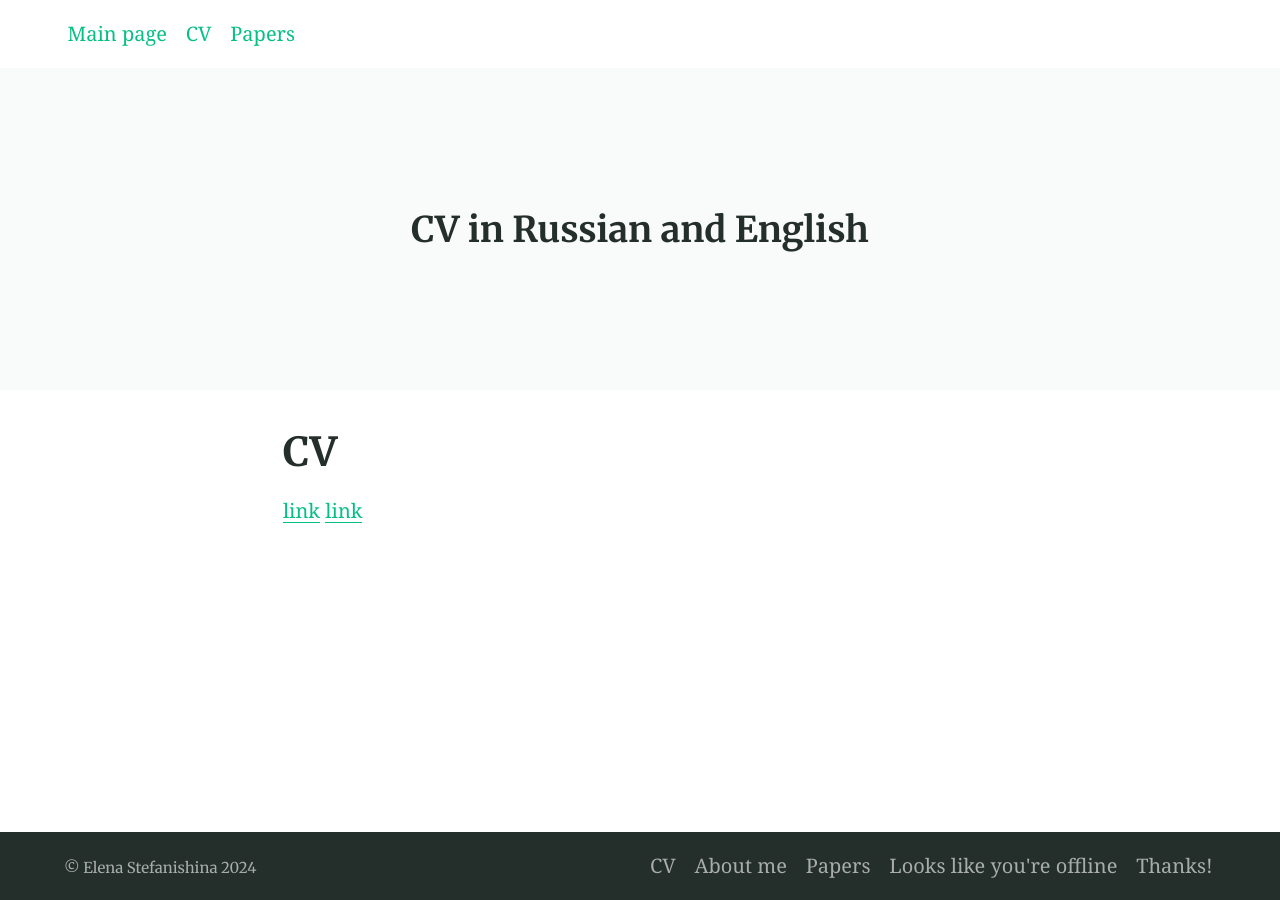
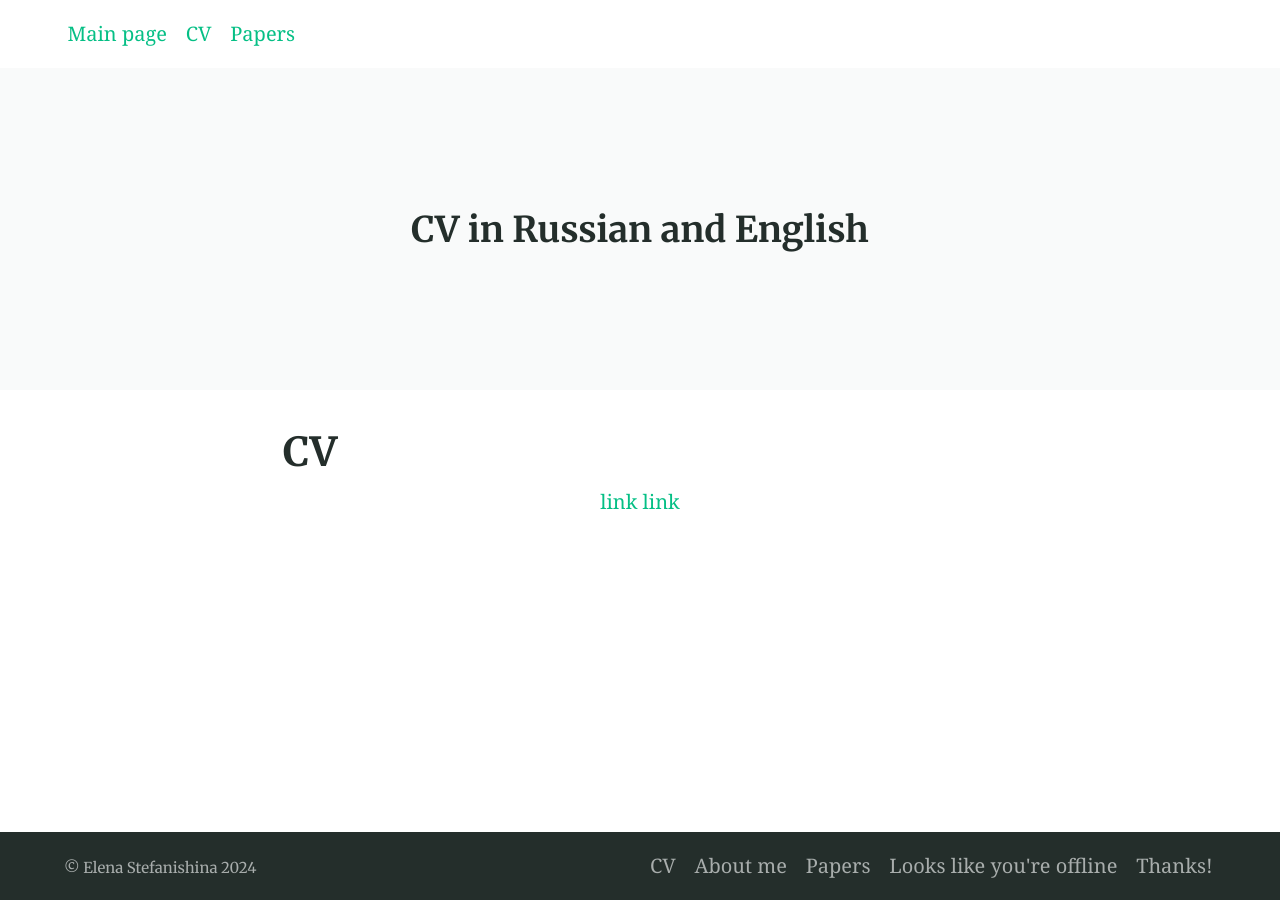
Before and after one commit to Olenuaa/Olenuaa.github.io, a Jekyll site: the page built from cv.md, in a window 1280 px wide. Built offline with Jekyll 4.4.1, drawn with Linux system fonts in a browser that asks for light colours.

Commit message:
changed website

```diff
--- a/cv.md
+++ b/cv.md
@@ -3,6 +3,8 @@ title: CV
 feature_text: |
   ## CV in Russian and English
 ---
+<center>
+<a href="./CV, Stefanishina Elena.pdf">link</a>
 
-<a href="CV, Stefanishina Elena.pdf">link</a>
-<a href="Stefanishina, Russian CV.pdf">link</a>
+<a href="./Stefanishina, Russian CV.pdf">link</a>
+</center>
```
